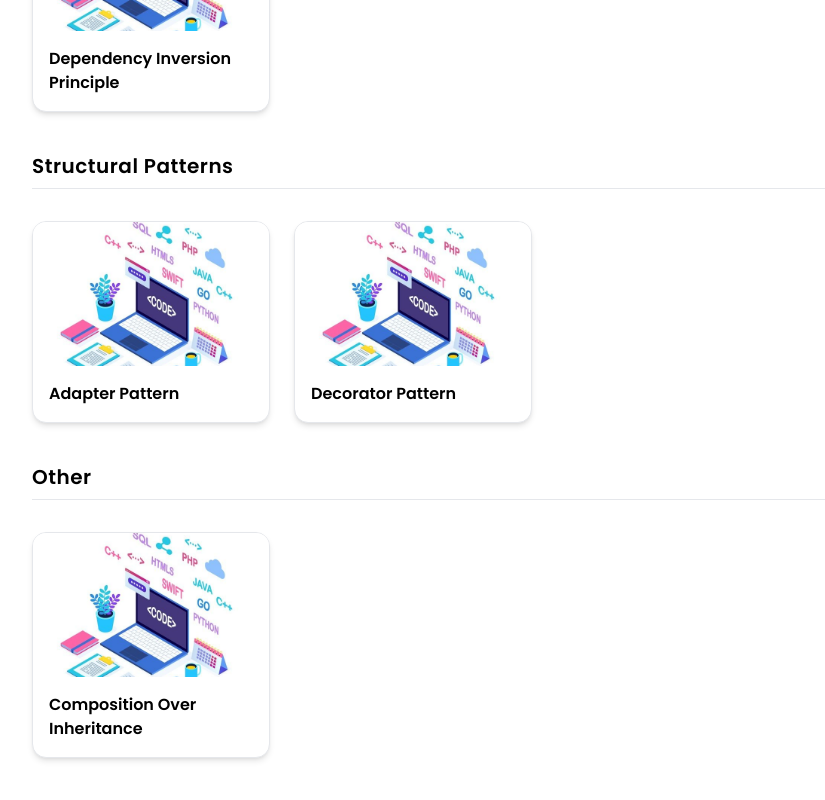
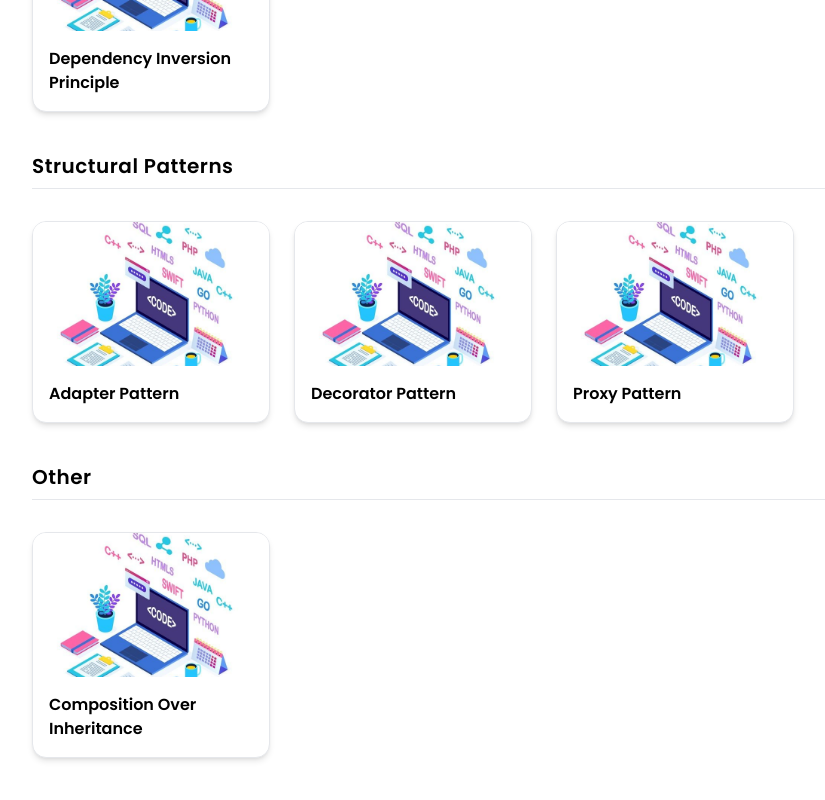
Before and after one commit to aungsannphyo/Portfolio, a Next.js app: page /article-series in a window 1280 px wide. Shown: the part 1422-2222 px from the top of the page, without its empty margins (96-921 px from the left). Built offline with nearby package versions, Linux system fonts and the light colour scheme.

Commit message:
added proxy pattern

```diff
--- a/features/articles/data/design-patterns-content.ts
+++ b/features/articles/data/design-patterns-content.ts
@@ -91,7 +91,8 @@ const structural: Array<Article> = [
         categoryKey: ContentCategoryEnum.DESIGN_PATTERNS,
         subCategoryKey: ContentSubCategoryEnum.ST_PATTENRS,
         imageUrl: DSImage
-    }, {
+    },
+    {
         sectionTitle: "Decorator Pattern",
         slug: "decoratio-patern",
         user: "aungsannphyo",
@@ -102,7 +103,20 @@ const structural: Array<Article> = [
         categoryKey: ContentCategoryEnum.DESIGN_PATTERNS,
         subCategoryKey: ContentSubCategoryEnum.ST_PATTENRS,
         imageUrl: DSImage
-    },]
+    },
+    {
+        sectionTitle: "Proxy Pattern",
+        slug: "proxy-patern",
+        user: "aungsannphyo",
+        repo: "design-pattern",
+        branch: "master",
+        path: "proxy-patterns",
+        markdown: "proxy-pattern.md",
+        categoryKey: ContentCategoryEnum.DESIGN_PATTERNS,
+        subCategoryKey: ContentSubCategoryEnum.ST_PATTENRS,
+        imageUrl: DSImage
+    },
+]
 
 const solid: Array<Article> = [{
     sectionTitle: "Single Responsibility Principle ( SRP )",
```
